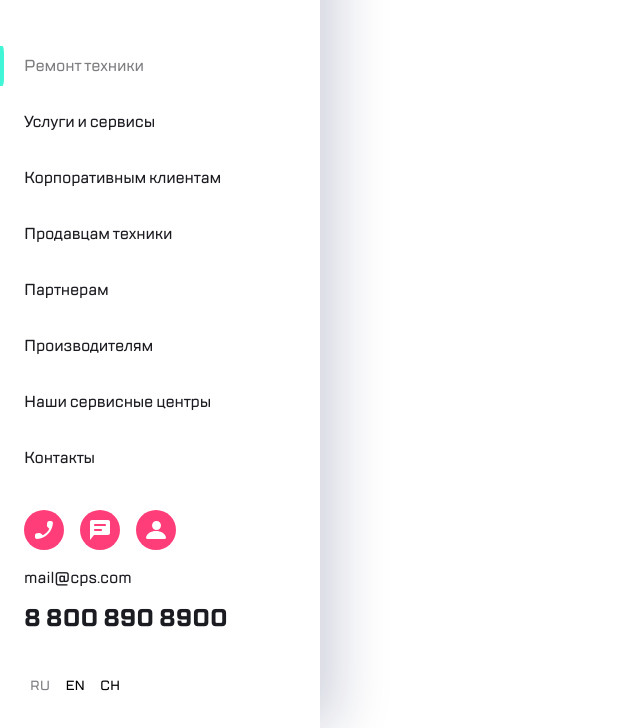
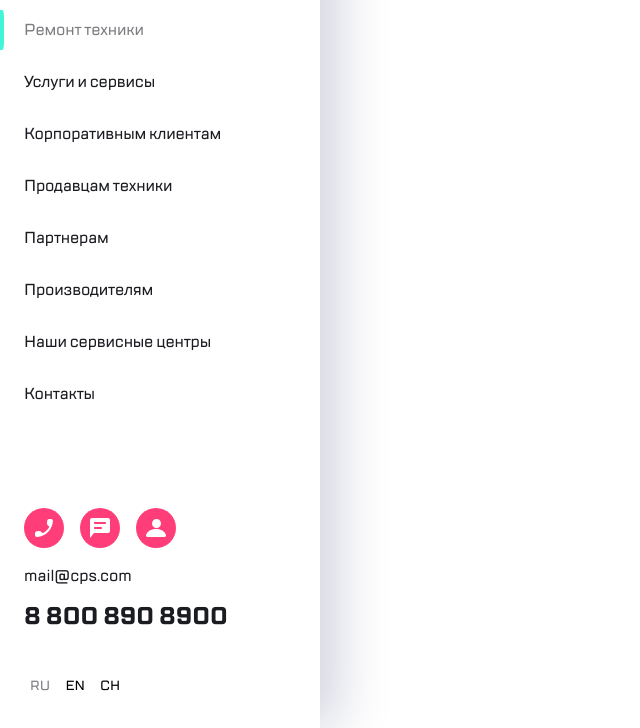
Before and after one commit to funghoster/Kata_academy, a plain HTML site: page 1.4/index.html in a window 1280 px wide. Shown: the part 72-800 px from the top of the page, without its empty margins (0-640 px from the left). Drawn offline with Linux system fonts and the light colour scheme.

Commit message:
Внесены некоторые изменения

```diff
--- a/1.4/index.html
+++ b/1.4/index.html
@@ -21,8 +21,7 @@
                 <img src="src/icons/menu_search.svg" alt="search_img">
             </div>
         </div>
-        <div class="menu__links">
-            <ul>
+            <ul class="menu__links">
                 <li>
                     <a href="#" class="menu__link menu__link--active">Ремонт техники</a>
                 </li>
@@ -49,7 +48,6 @@
                     <a href="#" class="menu__link">Контакты</a>
                 </li>
             </ul>
-        </div>
         <div class="menu__footer">
             <div class="menu__btns">
                 <div class="btn btn--call">
--- a/1.4/src/scss/_aside.scss
+++ b/1.4/src/scss/_aside.scss
@@ -1,5 +1,8 @@
 .menu {
-    position: relative;
+    position: fixed;
+    display: flex;
+    justify-content: flex-start;
+    flex-direction: column;
     width: 320px;
     height: 100vh;
     padding: 18px 24px 32px 24px;
@@ -13,16 +16,15 @@
         margin-right: 78px;
     }
     &__links {
+        flex-grow: 1;
+        max-height: 416px;
         margin-top: 50px;
-        ul {
-            margin: 0;
-            padding: 0;
-            list-style-type: none;
-            li {
-                display: block;
-                margin-bottom: 32px;
-            }
-        }
+        display: flex;
+        margin: 0;
+        padding: 0;
+        list-style-type: none;
+        flex-direction: column;
+        justify-content: space-around;
     }
     &__link {
         position: relative;
@@ -67,8 +69,11 @@
         }
     }
     &__footer {
-        position: absolute;
-        bottom: 0;
+        height: 188px;
+        margin-top: auto;
+        display: flex;
+        flex-direction: column;
+        justify-content: flex-start;
     }
     &__btns {
         display: flex;
@@ -102,8 +107,7 @@
         }
     }
     &__langs {
-        margin-top: 40px;
-        margin-bottom: 32px;
+        margin-top: auto;
     }
     &__lang-btn {
         border: none;
```
Also changed, not shown: 1.4/src/css/style.min.css, 1 other file.
